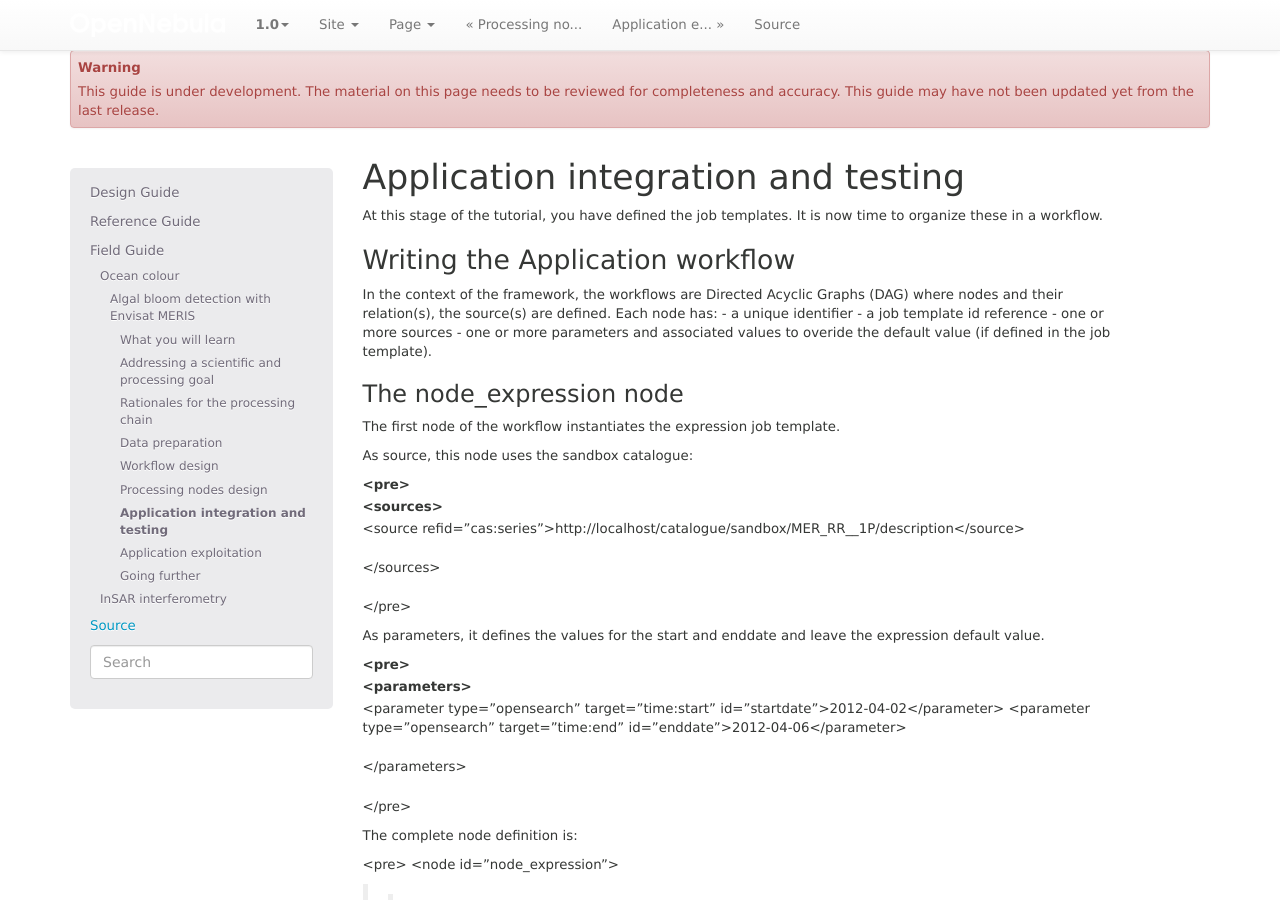
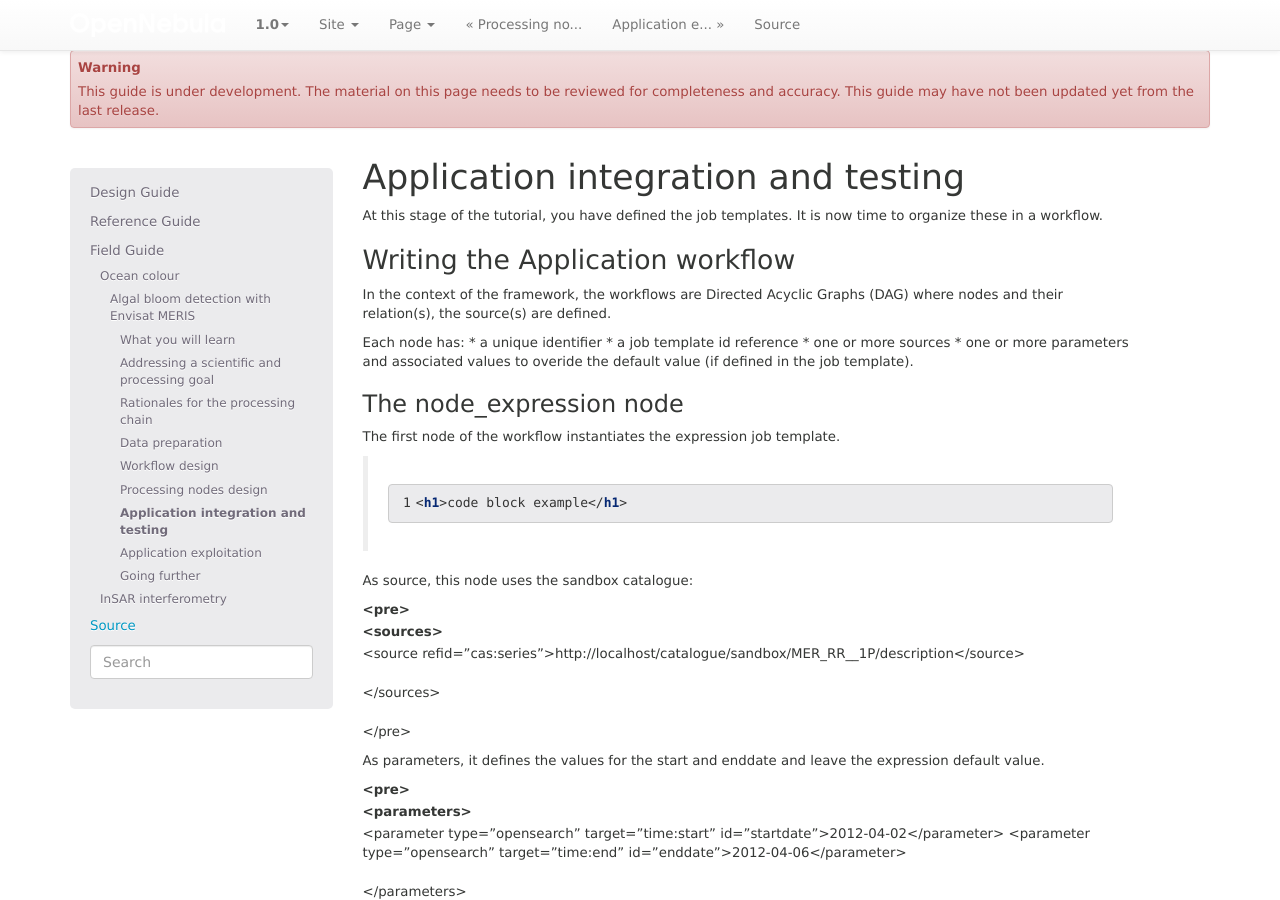
Before and after one commit to Terradue/doc-developer-sandbox, a Sphinx documentation site: the page built from source/field/ocean_color/lib_beam/testing.rst, in a window 1280 px wide and 900 px high. Built offline with Sphinx 7.4.7, drawn with Linux system fonts in a browser that asks for light colours; pages that are not in the unit, such as notebooks, are missing from menus.

Commit message:
Update testing.rst

```diff
--- a/source/field/ocean_color/lib_beam/testing.rst
+++ b/source/field/ocean_color/lib_beam/testing.rst
@@ -7,16 +7,22 @@
 ********************************
 
 In the context of the framework, the workflows are Directed Acyclic Graphs (DAG) where nodes and their relation(s), the source(s) are defined.
+
 Each node has:
-- a unique identifier
-- a job template id reference
-- one or more sources
-- one or more parameters and associated values to overide the default value (if defined in the job template).
+* a unique identifier
+* a job template id reference
+* one or more sources
+* one or more parameters and associated values to overide the default value (if defined in the job template).
 
 The node_expression node
 ------------------------
 
 The first node of the workflow instantiates the expression job template.
+
+    .. code-block:: html
+       :linenos:
+
+       <h1>code block example</h1>
 
 .. code-block:: html
     :linenos:
```
